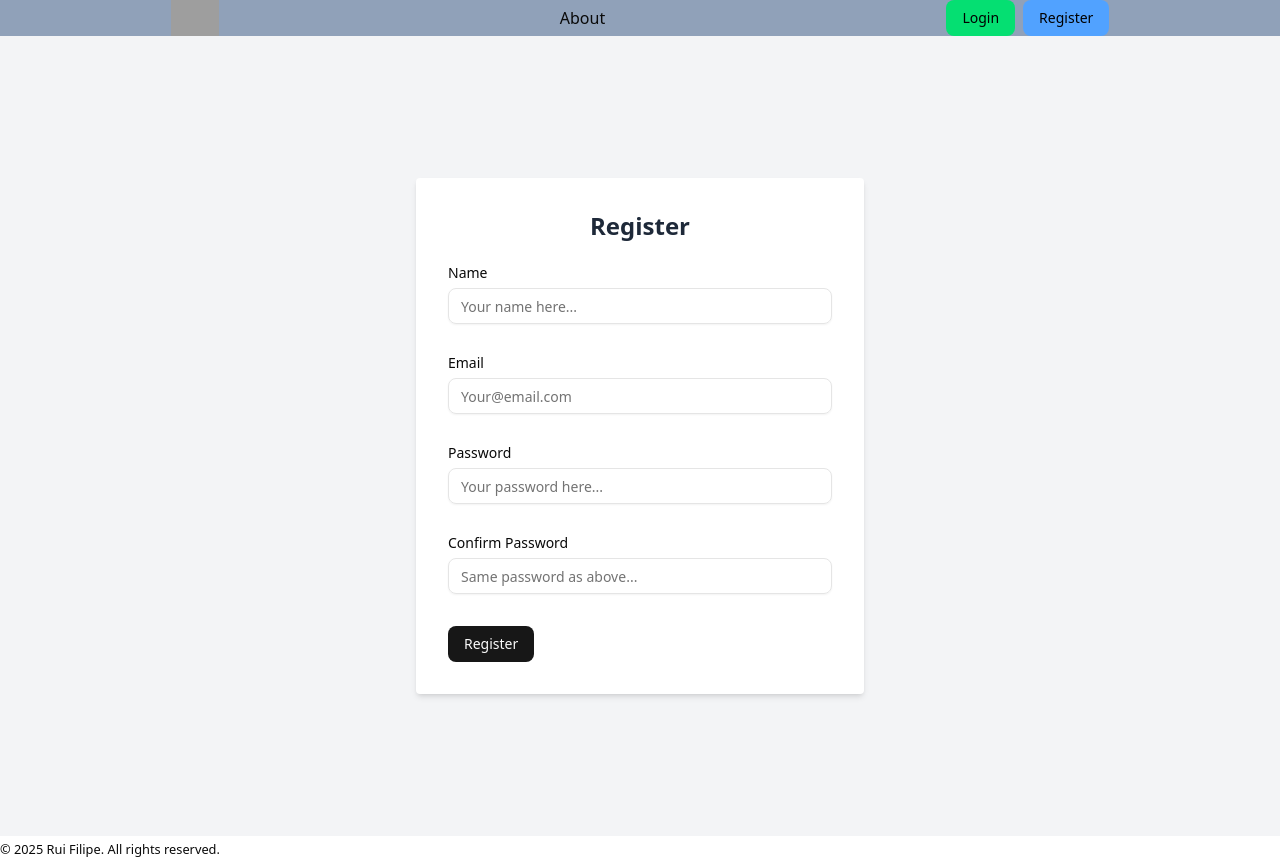
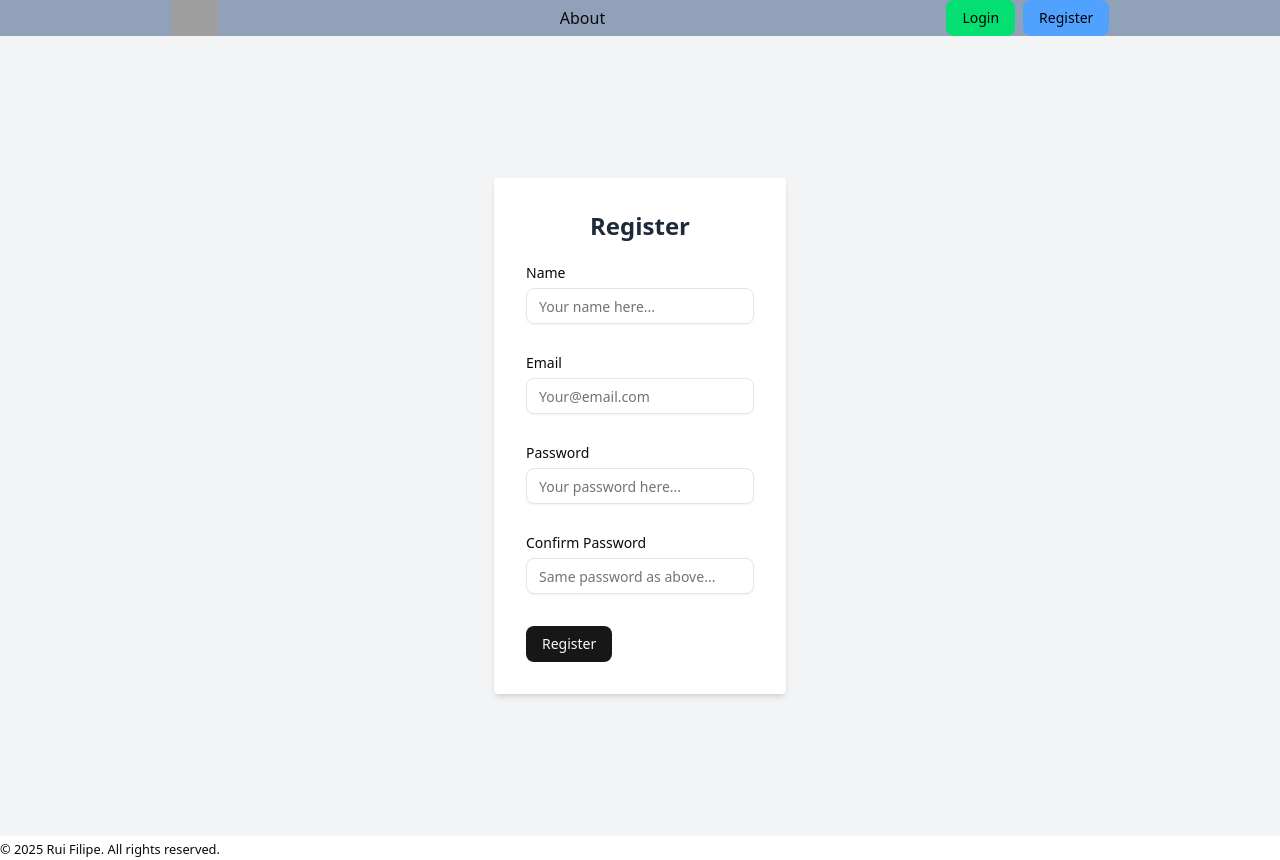
Before and after one commit to RuiMNFilipe/kanban_board, a Next.js app: page /register in a window 1280 px wide. Built offline with nearby package versions, Linux system fonts and the light colour scheme; no server answers; grey boxes are pictures that could not be loaded.

Commit message:
Minor CSS fix

```diff
--- a/app/(auth)/login/page.tsx
+++ b/app/(auth)/login/page.tsx
@@ -1,5 +1,9 @@
 import AuthPage from "@/components/AuthPage";
 
 export default function LoginPage() {
-  return <AuthPage type="login" />;
+  return (
+    <div className="flex items-center justify-center bg-gray-100">
+      <AuthPage type="login" />
+    </div>
+  );
 }
--- a/app/(auth)/register/page.tsx
+++ b/app/(auth)/register/page.tsx
@@ -1,5 +1,9 @@
 import AuthPage from "@/components/AuthPage";
 
 export default function RegisterPage() {
-  return <AuthPage type="register" />;
+  return (
+    <div className="flex items-center justify-center bg-gray-100">
+      <AuthPage type="register" />
+    </div>
+  );
 }
```
